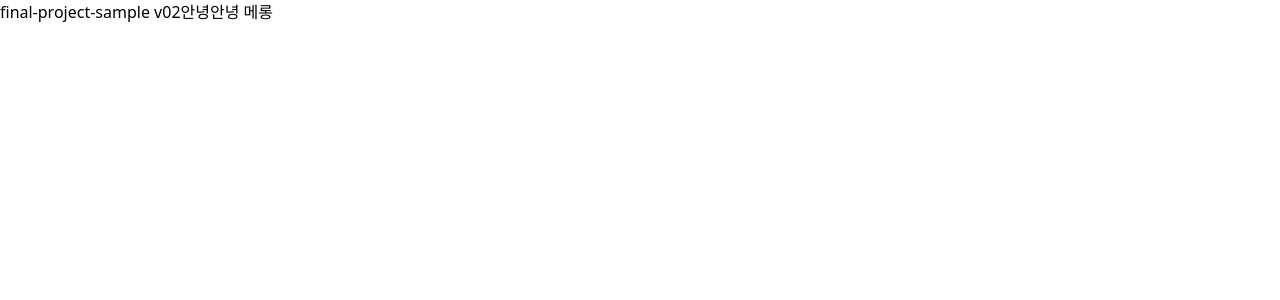
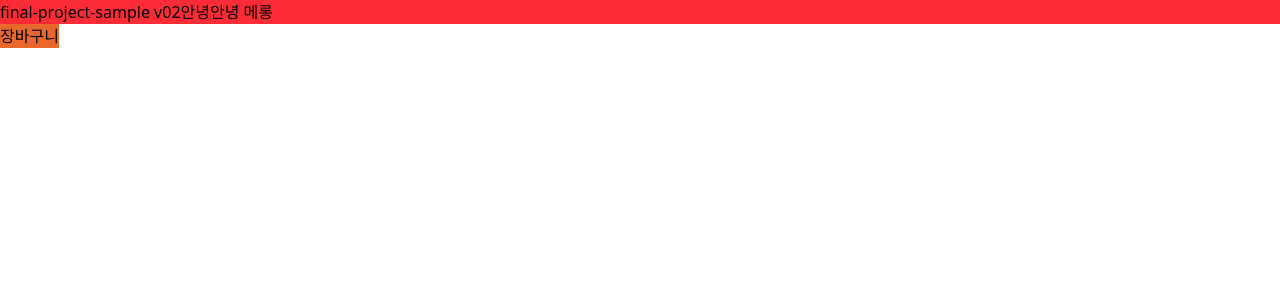
Before and after one commit to KYDDD/Final-12-WhySIBI, a Next.js app: page / in a window 1280 px wide. Shown: the top 300 px of the page. Built offline with nearby package versions, Linux system fonts and the light colour scheme.

Commit message:
🔧 set: components폴더 추가

```diff
--- a/src/app/globals.css
+++ b/src/app/globals.css
@@ -1,8 +1,7 @@
 @import 'tailwindcss';
-@import '/public/font/font.css';
+@import '../../public/font/font.css';
 
-@layer base {
-  :root {
+@theme {
   /* ==============================
        🖋 Fonts
        ============================== */
@@ -12,87 +11,87 @@
   /* ==============================
           🎨 liveAlone 대표 컬러 (Base)
           ============================== */
-    --livealone-vanilla: #ffeebc;
-    --livealone-columbia-blue: #d2e8ff;
-    --livealone-cal-poly-green: #26422a;
-    --livealone-bistre: #5d372a;
-    --livealone-flame: #ea672d;
+  --color-livealone-vanilla: #ffeebc;
+  --color-livealone-columbia-blue: #d2e8ff;
+  --color-livealone-cal-poly-green: #26422a;
+  --color-livealone-bistre: #5d372a;
+  --color-livealone-flame: #ea672d;
 
   /* ==============================
           🎨 liveAlone Palette (단계별)
           ============================== */
-
   /* Vanilla */
-    --vanilla-100: #fff8e4;
-    --vanilla-200: #fff1cc;
-    --vanilla-300: #ffeebc;
-    --vanilla-400: #e6d7a8;
-    --vanilla-500: #ccbd92;
+  --color-vanilla-100: #fff8e4;
+  --color-vanilla-200: #fff1cc;
+  --color-vanilla-300: #ffeebc;
+  --color-vanilla-400: #e6d7a8;
+  --color-vanilla-500: #ccbd92;
 
   /* Columbia Blue */
-    --columbia-blue-100: #eff7ff;
-    --columbia-blue-200: #cae4ff;
-    --columbia-blue-300: #d2e8ff;
-    --columbia-blue-400: #a2c9e6;
-    --columbia-blue-500: #7aaacd;
+  --color-columbia-blue-100: #eff7ff;
+  --color-columbia-blue-200: #cae4ff;
+  --color-columbia-blue-300: #d2e8ff;
+  --color-columbia-blue-400: #a2c9e6;
+  --color-columbia-blue-500: #7aaacd;
 
   /* Cal Poly Green */
-    --cal-poly-green-100: #4c6751;
-    --cal-poly-green-200: #3f5844;
-    --cal-poly-green-300: #26422a;
-    --cal-poly-green-400: #1c3120;
-    --cal-poly-green-500: #142518;
+  --color-cal-poly-green-100: #4c6751;
+  --color-cal-poly-green-200: #3f5844;
+  --color-cal-poly-green-300: #26422a;
+  --color-cal-poly-green-400: #1c3120;
+  --color-cal-poly-green-500: #142518;
 
   /* Bistre */
-    --bistre-100: #8b6b5f;
-    --bistre-200: #75584d;
-    --bistre-300: #5d372a;
-    --bistre-400: #4b2a1f;
-    --bistre-500: #3c1e15;
+  --color-bistre-100: #8b6b5f;
+  --color-bistre-200: #75584d;
+  --color-bistre-300: #5d372a;
+  --color-bistre-400: #4b2a1f;
+  --color-bistre-500: #3c1e15;
 
   /* Flame */
-    --flame-100: #ffb899;
-    --flame-200: #ff9466;
-    --flame-300: #ea672d;
-    --flame-400: #c6531f;
-    --flame-500: #a04014;
+  --color-flame-100: #ffb899;
+  --color-flame-200: #ff9466;
+  --color-flame-300: #ea672d;
+  --color-flame-400: #c6531f;
+  --color-flame-500: #a04014;
 
   /* ==============================
           🎨 투명도 단계
           ============================== */
-    --columbia-blue-opaque-90: rgba(210, 232, 255, 0.9);
-    --columbia-blue-opaque-75: rgba(210, 232, 255, 0.75);
-    --columbia-blue-opaque-50: rgba(210, 232, 255, 0.5);
+  --color-columbia-blue-opaque-90: rgba(210, 232, 255, 0.9);
+  --color-columbia-blue-opaque-75: rgba(210, 232, 255, 0.75);
+  --color-columbia-blue-opaque-50: rgba(210, 232, 255, 0.5);
 
-    --vanilla-opaque-90: rgba(255, 238, 188, 0.9);
-    --vanilla-opaque-75: rgba(255, 238, 188, 0.75);
-    --vanilla-opaque-50: rgba(255, 238, 188, 0.5);
+  --color-vanilla-opaque-90: rgba(255, 238, 188, 0.9);
+  --color-vanilla-opaque-75: rgba(255, 238, 188, 0.75);
+  --color-vanilla-opaque-50: rgba(255, 238, 188, 0.5);
 
   /* ==============================
           🎨 Shadow
           ============================== */
-    --shadow-sm: 0 1px 2px rgba(0, 0, 0, 0.05);
-    --shadow-md: 0 4px 6px rgba(0, 0, 0, 0.1);
-    --shadow-lg: 0 10px 15px rgba(0, 0, 0, 0.15);
+  --shadow-shadow-sm: 0 1px 2px rgba(0, 0, 0, 0.05);
+  --shadow-shadow-md: 0 4px 6px rgba(0, 0, 0, 0.1);
+  --shadow-shadow-lg: 0 10px 15px rgba(0, 0, 0, 0.15);
 
   /* ==============================
           🎨 Radius
           ============================== */
-    --radius-sm: 4px;
-    --radius-md: 8px;
-    --radius-lg: 16px;
-    --radius-full: 9999px;
+  --radius-radius-sm: 4px;
+  --radius-radius-md: 8px;
+  --radius-radius-lg: 16px;
+  --radius-radius-full: 9999px;
 
   /* ==============================
           🎨 Transition
           ============================== */
-    --transition-fast: 150ms ease-out;
-    --transition-medium: 300ms ease-out;
-    --transition-slow: 500ms ease-out;
+  --animate-transition-fast: 150ms ease-out;
+  --animate-transition-medium: 300ms ease-out;
+  --animate-transition-slow: 500ms ease-out;
 
   /* ==============================
           🎨 Z-index
           ============================== */
+  --z-index-under: 1;
   --z-index-base: 1;
   --z-index-dropdown: 10;
   --z-index-modal: 100;
@@ -104,29 +103,28 @@
   --font-weight-bold: bold;
   --font-weight-regular: normal;
 
-    --font-size-xs: 12px;
-    --font-size-sm: 14px;
-    --font-size-md: 16px;
-    --font-size-lg: 20px;
-    --font-size-xl: 24px;
-    --font-size-2xl: 28px;
-    --font-size-3xl: 32px;
-    --font-size-4xl: 36px;
-    --font-size-5xl: 40px;
+  --text-size-xs: 12px;
+  --text-size-sm: 14px;
+  --text-size-md: 16px;
+  --text-size-lg: 20px;
+  --text-size-xl: 24px;
+  --text-size-2xl: 28px;
+  --text-size-3xl: 32px;
+  --text-size-4xl: 36px;
+  --text-size-5xl: 40px;
 
-    --line-height-xxs: 18px;
-    --line-height-xs: 20px;
-    --line-height-sm: 22px;
-    --line-height-md: 24px;
-    --line-height-lg: 28px;
-    --line-height-xl: 34px;
-    --line-height-2xl: 38px;
-    --line-height-3xl: 42px;
-    --line-height-4xl: 46px;
-    --line-height-5xl: 52px;
+  --leading-xxs: 18px;
+  --leading-xs: 20px;
+  --leading-sm: 22px;
+  --leading-md: 24px;
+  --leading-lg: 28px;
+  --leading-xl: 34px;
+  --leading-2xl: 38px;
+  --leading-3xl: 42px;
+  --leading-4xl: 46px;
+  --leading-5xl: 52px;
 
-    --letter-spacing-default: -0.6px;
+  --spacing-letter-default: -0.6px;
 
-    --paragraph-spacing-default: 0px;
+  --spacing-paragraph-default: 0px;
 }
-}
--- a/src/app/page.tsx
+++ b/src/app/page.tsx
@@ -1,3 +1,10 @@
+import ButtonBasic from '@/components/Button_basic';
+
 export default function Home() {
-  return <h1>final-project-sample v02안녕안녕 메롱</h1>;
+  return (
+    <>
+      <h1 className="bg-red-500">final-project-sample v02안녕안녕 메롱</h1>
+      <ButtonBasic></ButtonBasic>
+    </>
+  );
 }
--- /dev/null
+++ b/src/components/Button_basic.tsx
@@ -0,0 +1,9 @@
+function ButtonBasic() {
+  return (
+    <>
+      <button className="bg-flame-300">장바구니</button>
+    </>
+  );
+}
+
+export default ButtonBasic;
```
Also changed, not shown: 2 other files (tests, documents, lock files or other folders). Lines whose indentation alone changed are shown as unchanged.
